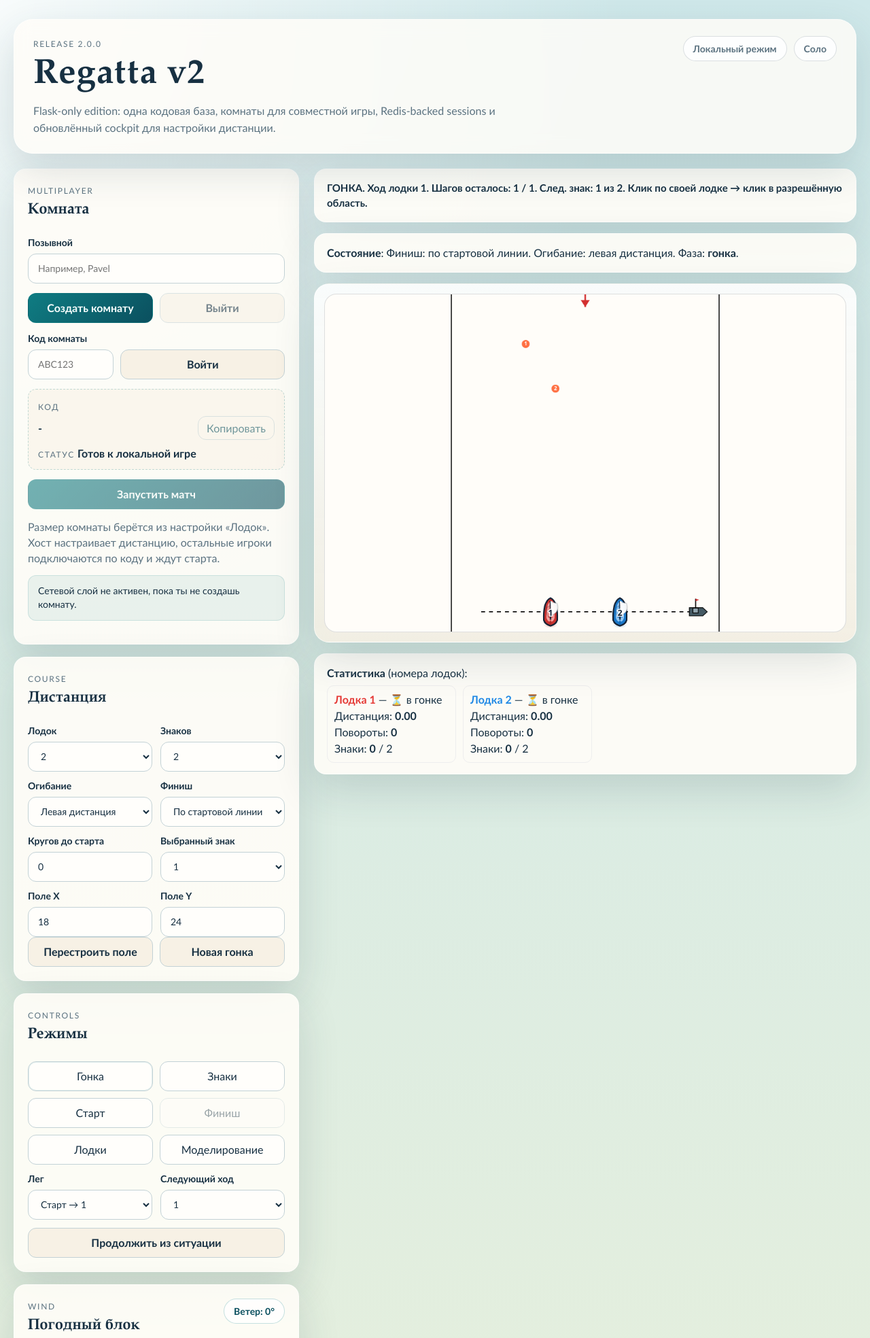
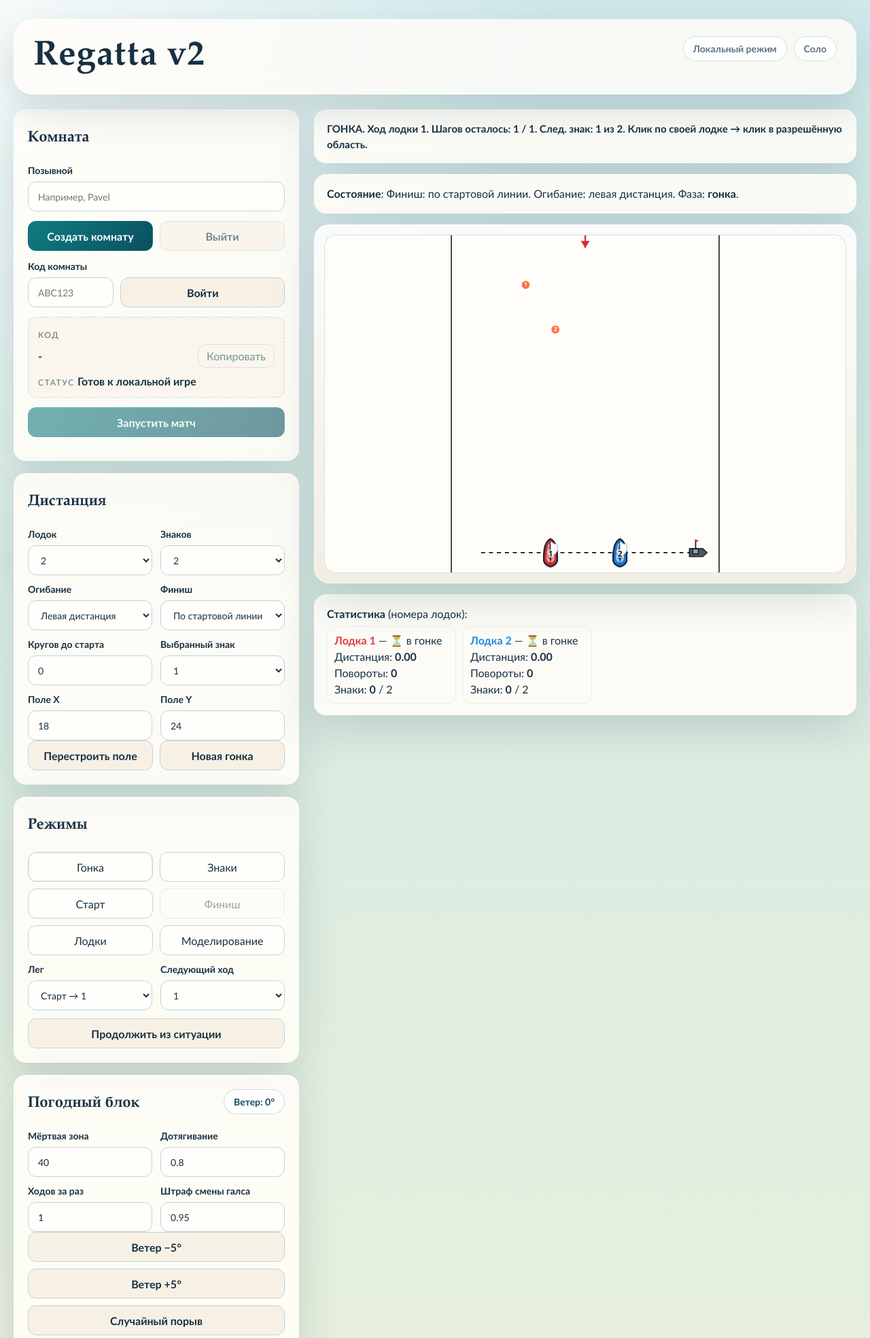
Before and after one commit to pashkarp14/regatta-v2, a Flask app: page / in a window 1280 px wide. Shown: the top 1968 px of the page at 68% size. Run offline with Flask 3, Linux system fonts and the light colour scheme; some libraries are stand-ins or nearby versions.

Commit message:
Simplify interface copy

```diff
--- a/static/multiplayer.js
+++ b/static/multiplayer.js
@@ -70,8 +70,15 @@ document.addEventListener("DOMContentLoaded", () => {
   }
 
   function setNotice(message, tone = "neutral") {
-    roomNoticeEl.textContent = message;
-    roomNoticeEl.className = `room-notice room-notice-${tone}`;
+    const text = typeof message === "string" ? message.trim() : "";
+    roomNoticeEl.textContent = text;
+    roomNoticeEl.className = text ? `room-notice room-notice-${tone}` : "room-notice hidden";
+  }
+
+  function setHint(message = "") {
+    const text = typeof message === "string" ? message.trim() : "";
+    roomHintEl.textContent = text;
+    roomHintEl.classList.toggle("hidden", !text);
   }
 
   function setSyncLabel(text, accent = false) {
--- a/static/regatta.css
+++ b/static/regatta.css
@@ -58,8 +58,6 @@ textarea{
   backdrop-filter:blur(12px);
 }
 
-.eyebrow,
-.panel-kicker,
 .meta-label{
   display:inline-block;
   font-size:12px;
@@ -77,6 +75,7 @@ textarea{
 }
 
 .hero h1{
+  margin:0;
   font-size:clamp(2rem, 4vw, 3.2rem);
 }
 
@@ -306,6 +305,11 @@ textarea{
   line-height:1.45;
 }
 
+.panel-note:empty,
+.room-notice:empty{
+  display:none;
+}
+
 .room-summary{
   display:grid;
   gap:10px;
@@ -339,11 +343,13 @@ textarea{
 .room-notice-neutral{
   background:rgba(15,124,130,0.08);
   border-color:rgba(15,124,130,0.14);
+  display:none;
 }
 
 .room-notice-success{
   background:rgba(47,125,50,0.08);
   border-color:rgba(47,125,50,0.14);
+  display:none;
 }
 
 .room-notice-warning{
--- a/templates/index.html
+++ b/templates/index.html
@@ -11,12 +11,7 @@
   <div class="app-shell">
     <header class="hero">
       <div class="hero-copy">
-        <span class="eyebrow">Release {{ version }}</span>
         <h1>{{ app_name }}</h1>
-        <p>
-          Flask-only edition: одна кодовая база, комнаты для совместной игры, Redis-backed
-          sessions и обновлённый cockpit для настройки дистанции.
-        </p>
       </div>
 
       <div class="hero-status">
@@ -30,7 +25,6 @@
         <section class="panel">
           <div class="panel-head">
             <div>
-              <span class="panel-kicker">Multiplayer</span>
               <h2>Комната</h2>
             </div>
           </div>
@@ -69,13 +63,8 @@
             </div>
 
             <button type="button" id="startRoom" class="action-primary">Запустить матч</button>
-            <p class="panel-note" id="roomHint">
-              Размер комнаты берётся из настройки «Лодок». Хост настраивает дистанцию,
-              остальные игроки подключаются по коду и ждут старта.
-            </p>
-            <div id="roomNotice" class="room-notice room-notice-neutral">
-              Сетевой слой не активен, пока ты не создашь комнату.
-            </div>
+            <p class="panel-note hidden" id="roomHint"></p>
+            <div id="roomNotice" class="room-notice room-notice-neutral hidden"></div>
             <ul id="roomPlayers" class="room-roster"></ul>
           </div>
         </section>
@@ -83,7 +72,6 @@
         <section class="panel">
           <div class="panel-head">
             <div>
-              <span class="panel-kicker">Course</span>
               <h2>Дистанция</h2>
             </div>
           </div>
@@ -159,7 +147,6 @@
         <section class="panel">
           <div class="panel-head">
             <div>
-              <span class="panel-kicker">Controls</span>
               <h2>Режимы</h2>
             </div>
           </div>
@@ -193,7 +180,6 @@
         <section class="panel">
           <div class="panel-head">
             <div>
-              <span class="panel-kicker">Wind</span>
               <h2>Погодный блок</h2>
             </div>
             <span class="pill" id="windInfo">Ветер: 0°</span>
@@ -232,7 +218,6 @@
         <section class="panel">
           <div class="panel-head">
             <div>
-              <span class="panel-kicker">Analysis</span>
               <h2>Подсказки</h2>
             </div>
           </div>
@@ -246,7 +231,6 @@
         <section class="panel">
           <div class="panel-head">
             <div>
-              <span class="panel-kicker">View</span>
               <h2>Камера</h2>
             </div>
           </div>
```
